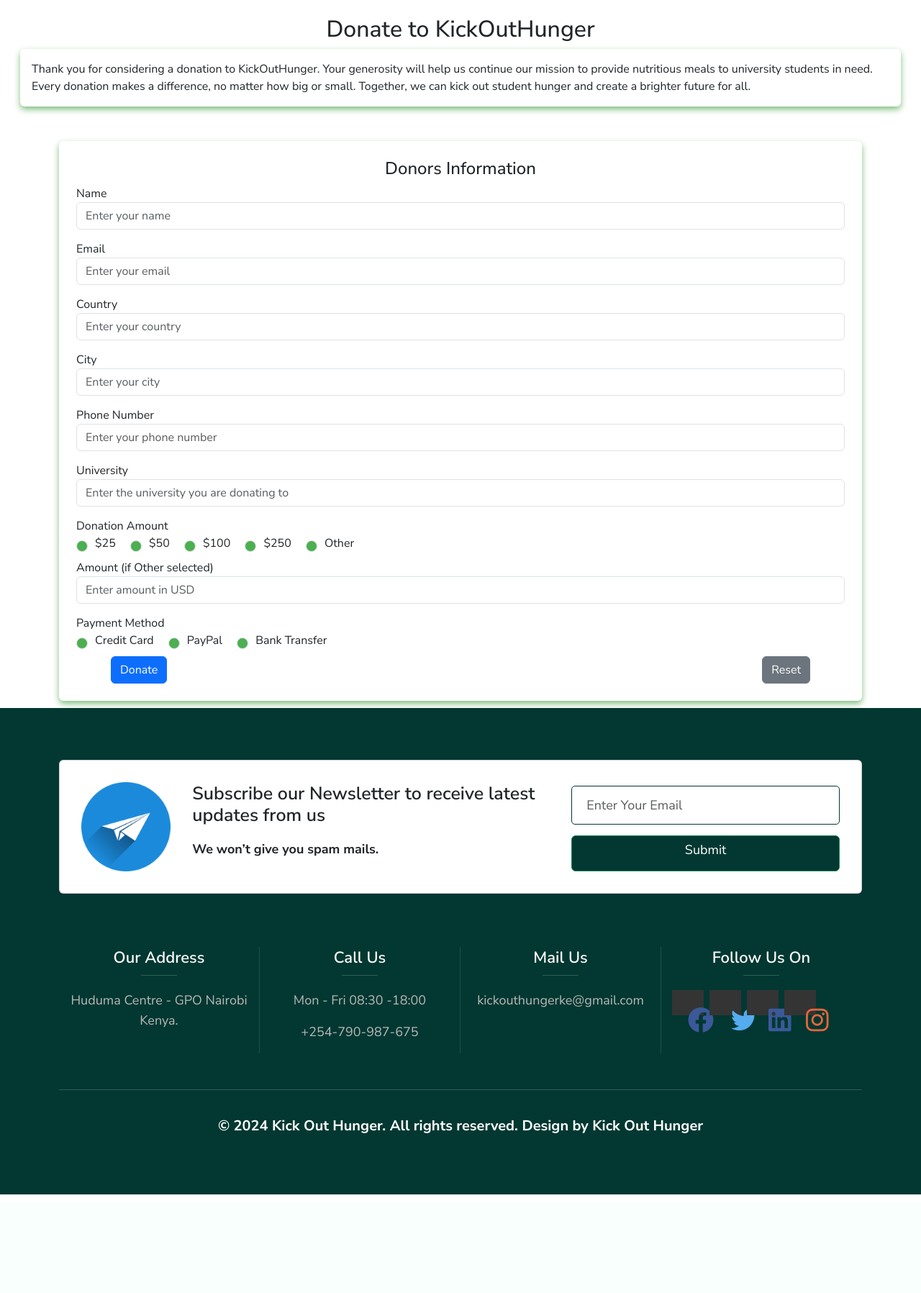
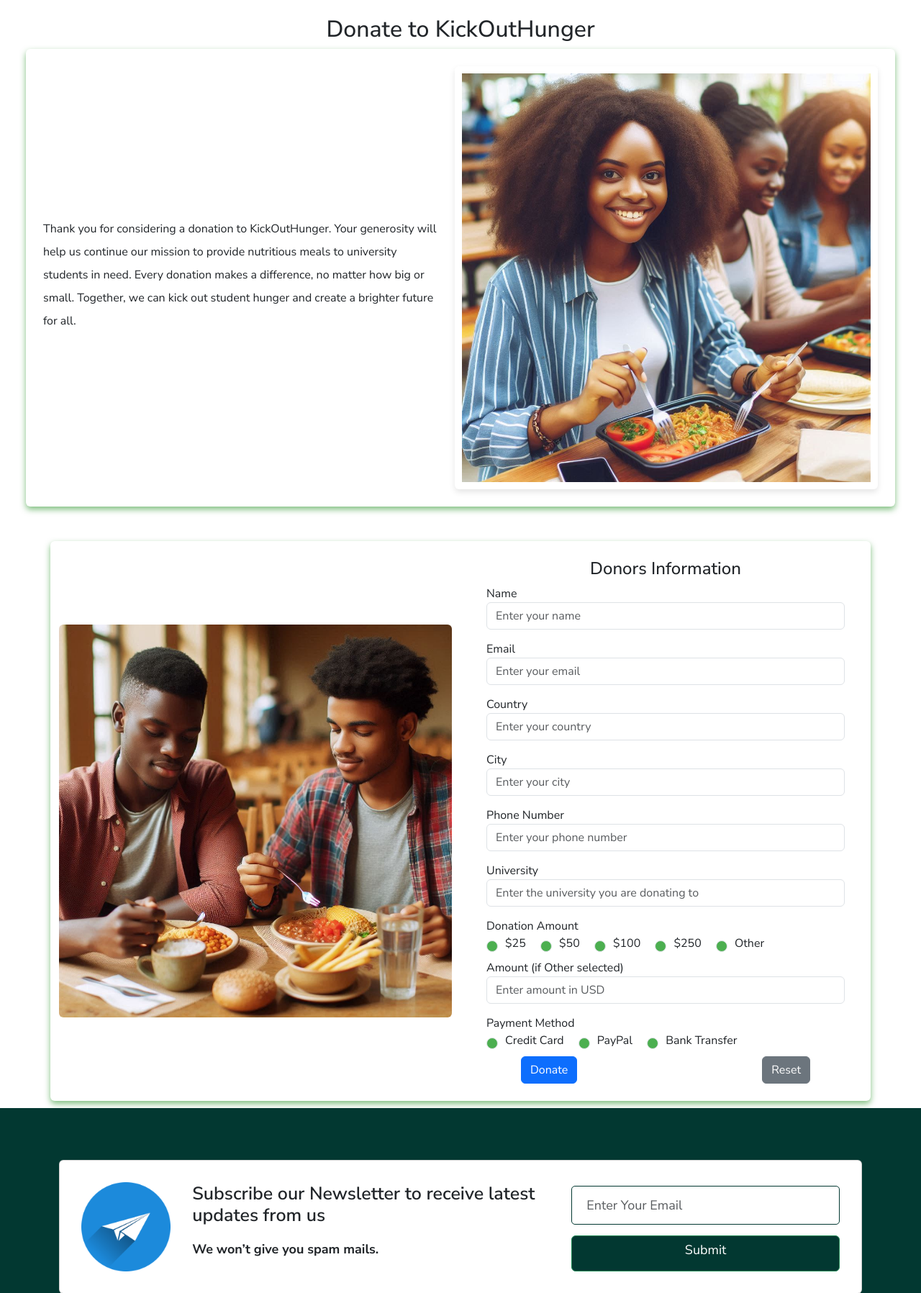
Before and after one commit to INUKA-PLATFORM/INUKA-PROJECT, a Django app: page /donate in a window 1280 px wide. Shown: the part 128-1925 px from the top of the page at 72% size. Before the commit the page ends 1788 px from the top, so only its background shows below. Run offline with Django 5.2, Linux system fonts and the light colour scheme; some libraries are stand-ins or nearby versions; some web fonts are replaced.

Commit message:
Add images to the donation page to enhance its UI

```diff
--- a/static/css/donate.css
+++ b/static/css/donate.css
@@ -10,3 +10,12 @@ input[type="radio"]{
     cursor: pointer;
     gap: 2rem;
 }
+.donation-image {
+    display: block;
+    margin: 20px auto;
+    padding: 10px;
+    max-width: 90%;
+    height: auto;
+    border-radius: 10px;
+    box-shadow: 0 4px 8px rgba(0, 0, 0, 0.1);
+}
--- a/templates/frontend/donate.html
+++ b/templates/frontend/donate.html
@@ -3,19 +3,27 @@
 {% block content %}
 <main class="donate-info">
     <h2 class="text-center">Donate to KickOutHunger</h2>
-    <p class="p-3 custom-shadow-green rounded mx-2">
+    <div class="p-3 custom-shadow-green rounded mx-3 d-flex flex-row align-items-center">
+        <p class="w-50 m-2 mt-0 lh-lg">
             Thank you for considering a donation to KickOutHunger. Your generosity will help us continue our mission to provide nutritious meals to university students in need. Every donation makes a difference, no matter how big or small. Together, we can kick out student hunger and create a brighter future for all.
         </p>
+        <img class="donation-image w-50 m-2 rounded" src="{% static 'images/student-eating.jfif' %}" alt="A student eating">
+    </div>
 
     <!-- Donors Data collection form -->
     <div id="donation-container">
         <!-- Donorbox Donation Button Script -->
-        <link rel="stylesheet" type="text/css" href="https://donorbox.org/animate-popup-donate-button.css"><script type="text/javascript" id="donorbox-donate-button-installer" src="https://donorbox.org/install-donate-button.js" data-href="https://donorbox.org/kick-out-hunger-feeding-dreams-1?default_interval=o" data-style="background: rgb(2, 56, 49); color: rgb(255, 255, 255); text-decoration: none; font-family: Verdana, sans-serif; display: flex; font-size: 16px; padding: 8px 22px 8px 18px; border-radius: 0px 0px 5px 5px; gap: 8px; width: fit-content; line-height: 24px; position: fixed; top: 50%; transform-origin: center center; z-index: 9999; overflow: hidden; left: 20px; transform: translate(-50%, -50%) rotate(-90deg);" data-button-cta="Donate" data-img-src="https://donorbox.org/images/white_logo.svg"></script>
-
+        <link rel="stylesheet" type="text/css" href="https://donorbox.org/animate-popup-donate-button.css">
+        <script type="text/javascript" id="donorbox-donate-button-installer" src="https://donorbox.org/install-donate-button.js" data-href="https://donorbox.org/kick-out-hunger-feeding-dreams-1?default_interval=o" data-style="background: rgb(2, 56, 49); color: rgb(255, 255, 255); text-decoration: none; font-family: Verdana, sans-serif; display: flex; font-size: 16px; padding: 8px 22px 8px 18px; border-radius: 0px 0px 5px 5px; gap: 8px; width: fit-content; line-height: 24px; position: fixed; top: 50%; transform-origin: center center; z-index: 9999; overflow: hidden; left: 20px; transform: translate(-50%, -50%) rotate(-90deg);" data-button-cta="Donate" data-img-src="https://donorbox.org/images/white_logo.svg"></script>
     </div>
 
     <div class="container mt-5">
-        <form action="" method="POST" class="custom-shadow-green rounded p-4 w-80">
+        <div class="row custom-shadow-green rounded" >
+            <div class="col-md-6 d-flex align-items-center">
+                <img class="img-fluid rounded" src="{% static 'images/2-studentseat.jfif' %}" alt="A donation related image">
+            </div>
+            <div class="col-md-6">
+                <form action="" method="POST" class="donation-form  rounded p-4">
                     {% csrf_token %}
                     <h3 class="text-center">Donors Information</h3>
 
@@ -100,8 +108,11 @@
                     </div>
                 </form>
             </div>
+
+        </div>
+    </div>
 </main>
-
+<link rel="stylesheet" href="{% static 'css/donate.css' %}">
 <script src="https://code.jquery.com/jquery-3.5.1.slim.min.js"></script>
 <script src="https://cdn.jsdelivr.net/npm/@popperjs/core@2.5.3/dist/umd/popper.min.js"></script>
 <script src="https://stackpath.bootstrapcdn.com/bootstrap/4.5.2/js/bootstrap.min.js"></script>
```
Also changed, not shown: static/images/2-studentseat.jfif (added), static/images/student-eating.jfif (added), static/images/studentsEating1.jfif (added). Lines whose indentation alone changed are shown as unchanged.
